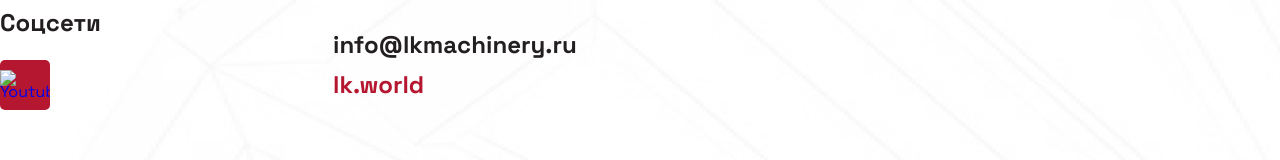
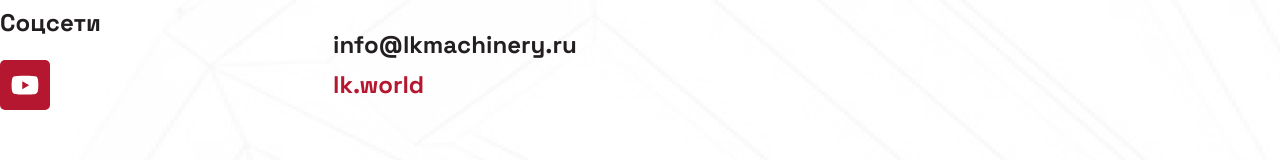
Before and after one commit to agordiyko/machinery, a plain HTML site: page index.html in a window 1280 px wide. Shown: the part 11350-11510 px from the top of the page. Drawn offline with nearby package versions, Linux system fonts and the light colour scheme; the site is published under a folder, as on GitHub Pages, so addresses that start at the root find nothing; a web font is replaced by a local one.

Commit message:
Update index.html

```diff
--- a/index.html
+++ b/index.html
@@ -487,7 +487,7 @@
                             Соцсети
                         </div>
                         <a href="#" class="contacts__soc-link">
-                            <img src="/img/main/youtube.svg" alt="Youtube">
+                            <img src="img/main/youtube.svg" alt="Youtube">
                         </a>
                     </div>
                     <div class="contacts__social-wrap">
```
